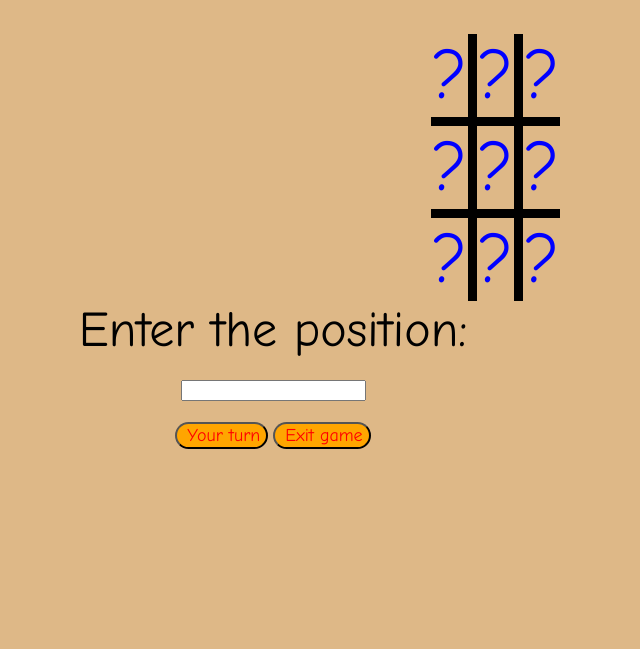
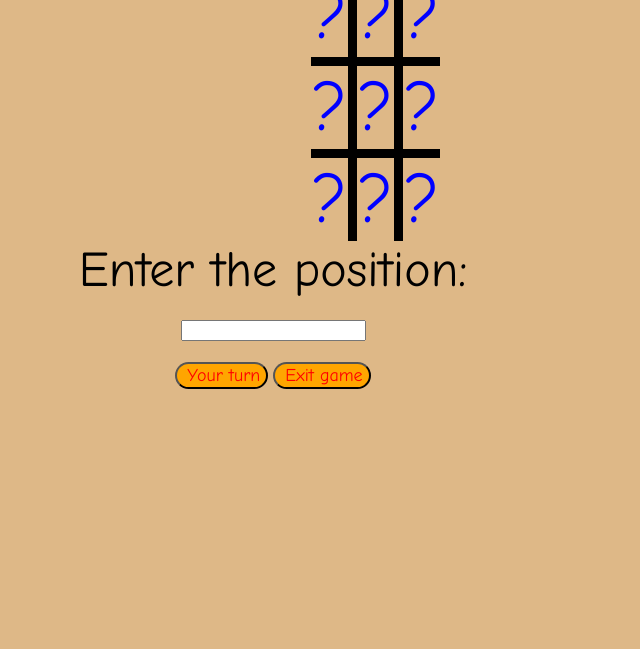
Before and after one commit to Preet149/Frontend_Development, a browser extension: page Projects/TicTacToe/mainpage.html in a window 1280 px wide. Shown: the part 151-800 px from the top of the page, without its empty margins (367-1007 px from the left). Drawn offline with Linux system fonts and the light colour scheme.

Commit message:
Make some slight change

```diff
--- a/Projects/TicTacToe/index.css
+++ b/Projects/TicTacToe/index.css
@@ -1,6 +1,6 @@
 body {
     text-align: center;
-    margin-top: 100px;
+    margin-top: 40px;
     font-family: "Comic Sans MS";
     font-size: 40px;
     color: blue;
@@ -49,7 +49,7 @@ button:active {
 }
 
 table {
-    margin-left: 790px;
+    margin-left: 670px;
     border-collapse: collapse;
     border-style: hidden;
 }
@@ -73,5 +73,5 @@ label {
 p {
     font-size: 20px;
     color: darkred;
-    margin-top: 300px;
+    margin-top: 100px;
 }
```
